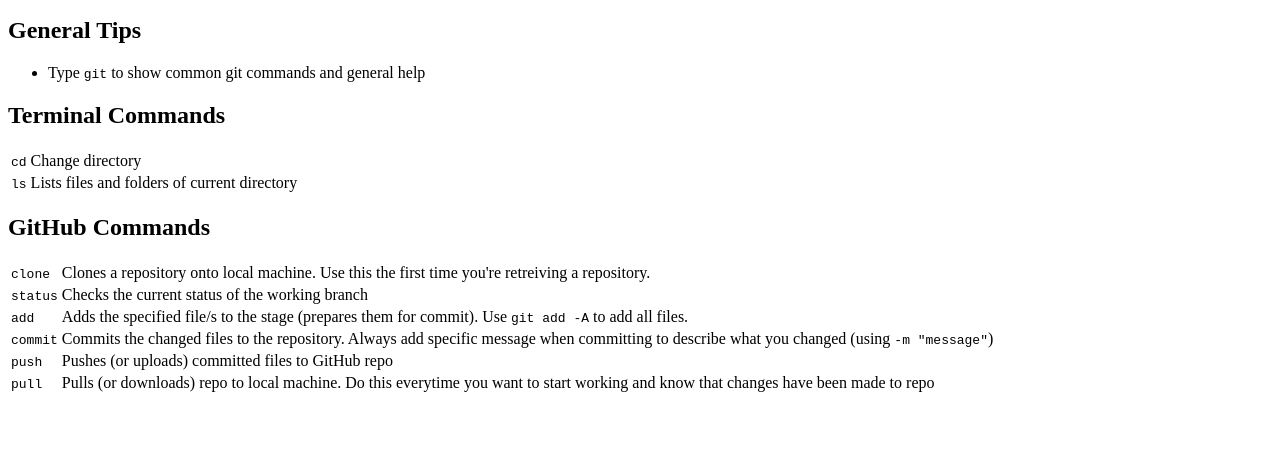
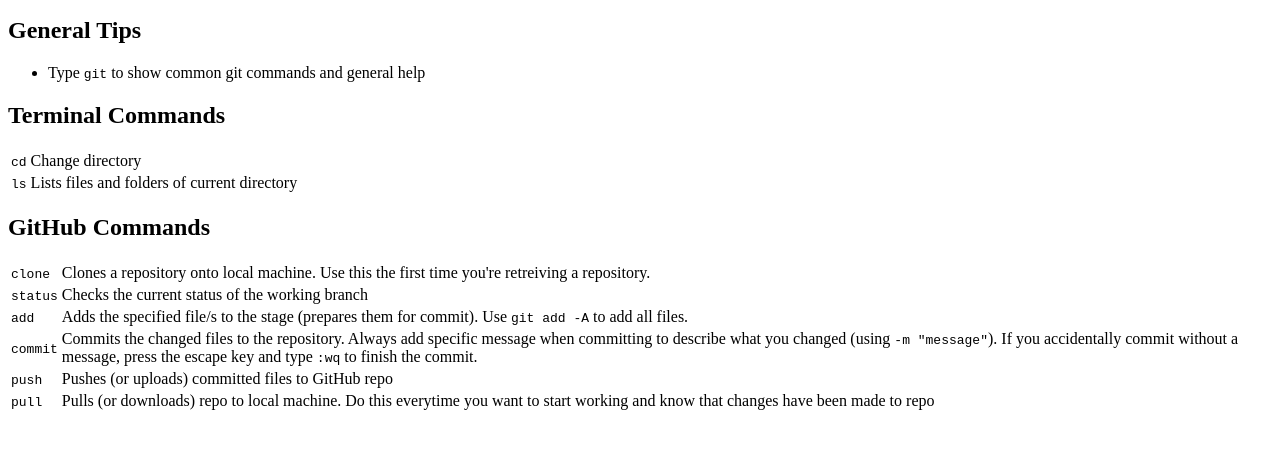
Before and after one commit to cam-liggett/test-repo, a plain HTML site: page index.html in a window 1280 px wide. Shown: the part 101-550 px from the top of the page. Drawn offline with Linux system fonts and the light colour scheme.

Commit message:
added steps to take with accidental commit without message

```diff
--- a/index.html
+++ b/index.html
@@ -43,7 +43,7 @@
       </tr>
       <tr>
         <td><code>commit</code></td>
-        <td>Commits the changed files to the repository. Always add specific message when committing to describe what you changed (using <code>-m "message"</code>)</td>
+        <td>Commits the changed files to the repository. Always add specific message when committing to describe what you changed (using <code>-m "message"</code>). If you accidentally commit without a message, press the escape key and type <code>:wq</code> to finish the commit.</td>
       </tr>
       <tr>
         <td><code>push</code></td>
```
